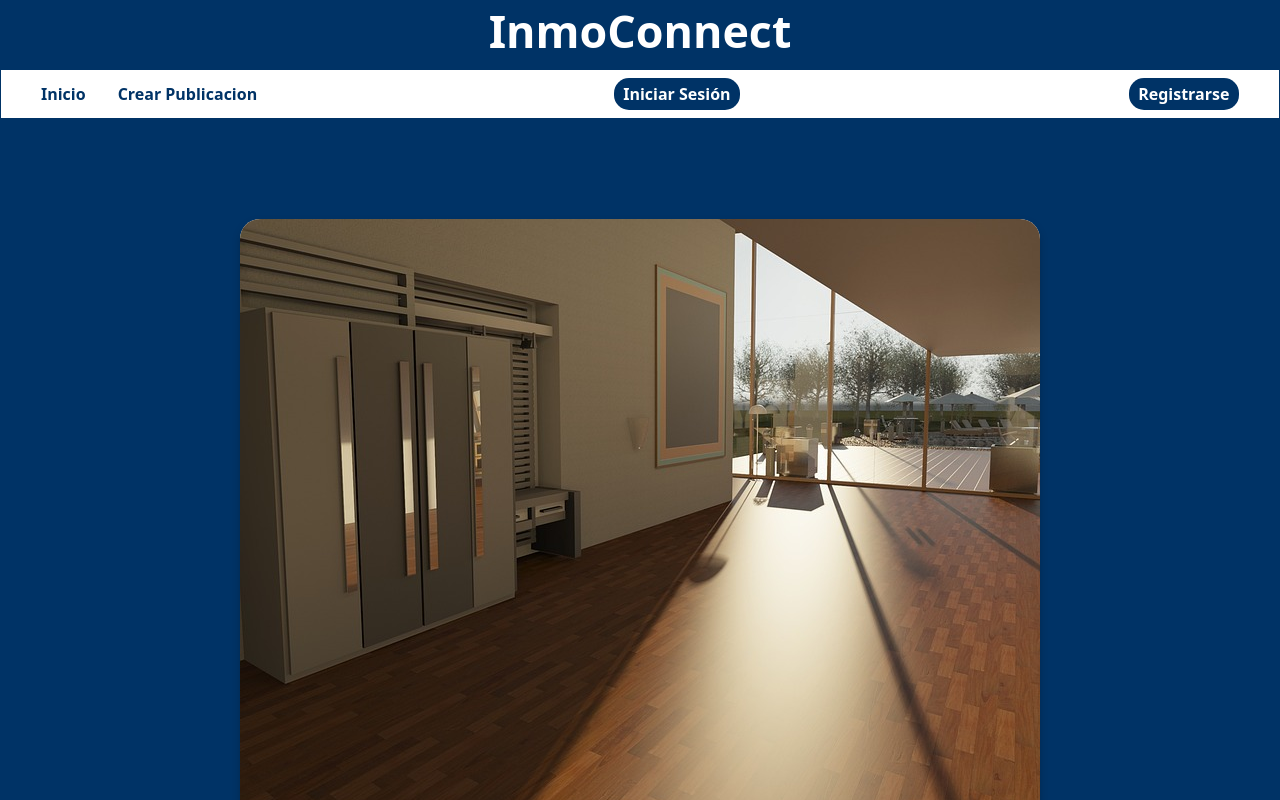
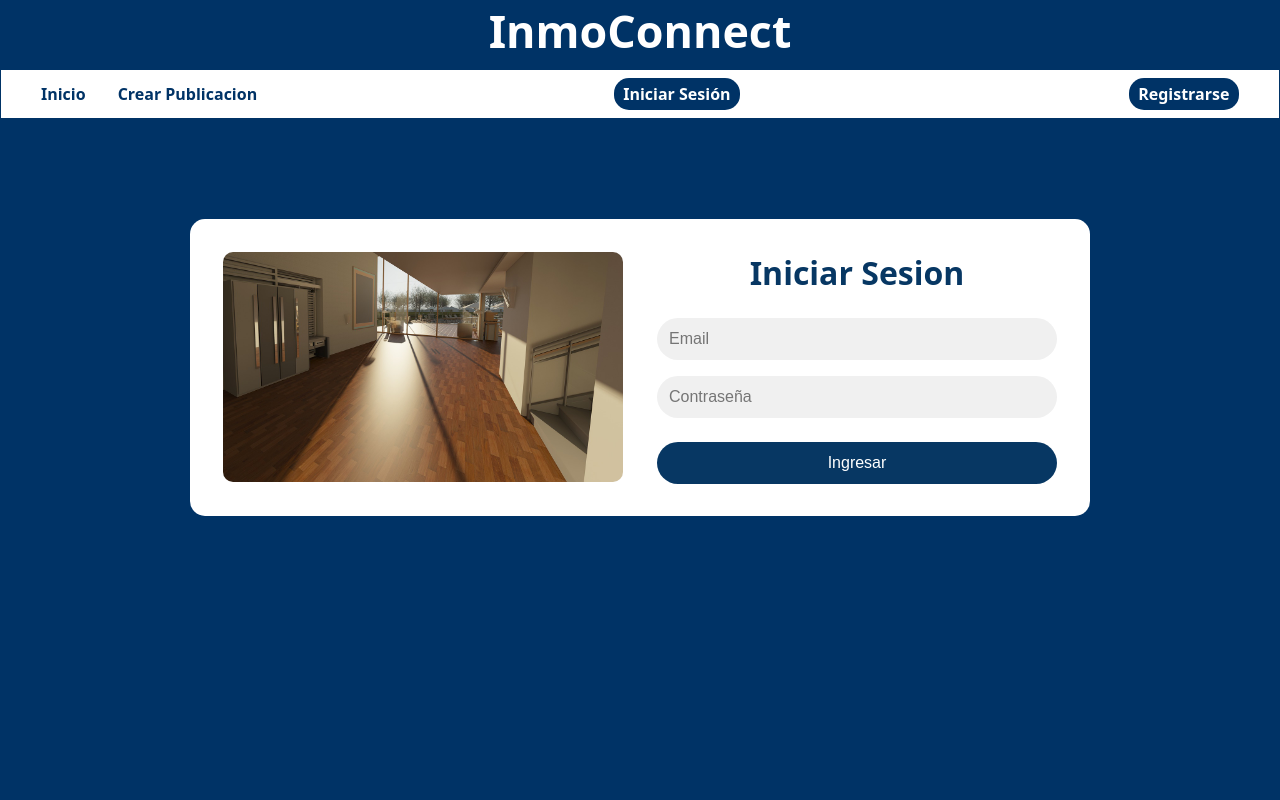
Before and after one commit to DeveloperXPK/InmoConnectX, an Angular app in the folder Frontend/: page /login in a window 1280 px wide. Shown: the top 800 px of the page. Built offline with nearby package versions, Linux system fonts and the light colour scheme.

Commit message:
Fix estilado para formularios

```diff
--- a/Frontend/src/app/components/login/login.component.css
+++ b/Frontend/src/app/components/login/login.component.css
@@ -1,76 +1,76 @@
 .container {
   display: block;
-    width: 800px;
+  background-color: #fff;
+  border-radius: 15px;
+  padding: 2rem;
   margin: 100px auto;
-    max-width: 90%;
-    background-color: #ffffff; /* Blanco */
-    border-radius: 20px;
-    overflow: hidden;
-    box-shadow: 0 4px 8px rgba(0, 0, 0, 0.2);
+  width: 90%;
+  max-width: 900px;
 }
 
-  /* Sección de la imagen */
-  .image-section {
-    flex: 1;
+.content {
+  display: flex;
+  width: 100%;
+  justify-content: space-around;
+  align-items: center;
+  flex-direction: row;
 }
-
-  .image-section img {
+.content img {
+  width: 400px;
+  height: auto;
+  border-radius: 10px;
+  margin-right: 2rem;
+}
+.form-container {
   width: 100%;
-    height: 100%;
-    object-fit: cover;
+  max-width: 400px;
 }
-
-  /* Sección del formulario */
-  .form-section {
-    flex: 1;
-    padding: 40px;
+.form-container h2 {
+  color: #073763;
+  font-size: 2rem;
+  margin-bottom: 1rem;
+  text-align: center;
+}
+/* Formulario */
+.form-group {
   display: flex;
   flex-direction: column;
-    justify-content: center;
-    align-items: center;
+  width: 100%;
 }
-
-  .form-section h2 {
-    color: #0d3b66;
-    font-weight: bold;
-    margin-bottom: 20px;
-  }
-
-  .form-section form {
+.form-group input[type="text"],
+.form-group input[type="email"],
+.form-group input[type="password"] {
   width: 100%;
-    display: flex;
-    flex-direction: column;
-    align-items: center;
-  }
-
-  .form-section input {
-    width: 80%;
   padding: 12px;
-    margin: 10px 0;
+  margin: 0.5rem 0;
+  border-radius: 25px;
   border: none;
-    border-radius: 25px;
+  font-size: 16px;
   background-color: #f0f0f0;
-    font-size: 16px;
   color: #333;
 }
-
-  .form-section input::placeholder {
-    color: #b0b0b0;
+.form-group label {
+  font-size: 0.9rem;
+  color: #555;
+  margin-bottom: 0.5rem;
 }
-
-  .form-section button {
-    width: 80%;
-    padding: 12px;
-    margin-top: 20px;
+.form-group input[type="checkbox"] {
+  margin-right: 0.5rem;
+}
+.form-group .checkbox {
+  display: flex;
+  align-items: center;
+  margin-top: 1rem;
+  font-size: 0.9rem;
+  color: #555;
+}
+.form-group button {
+  background-color: #073763;
+  color: #fff;
+  padding: 0.75rem 2rem;
   border: none;
-    border-radius: 25px;
-    background-color: #0d3b66;
-    color: #ffffff;
-    font-size: 16px;
+  border-radius: 50px; /* Hacer el botón redondeado */
+  font-size: 1rem;
   cursor: pointer;
-    transition: background-color 0.3s ease;
+  margin-top: 1rem;
 }
-
-  .form-section button:hover {
-    background-color: #0b2f54;
-  }
--- a/Frontend/src/app/components/publicacion/publicacion.component.css
+++ b/Frontend/src/app/components/publicacion/publicacion.component.css
@@ -1,42 +1,69 @@
 .container {
-  max-width: 600px;
-  margin: 100px auto 0;
-  padding: 20px;
-  background-color: #f9f9f9;
-  border-radius: 8px;
-  box-shadow: 0 0 10px rgba(0, 0, 0, 0.1);
+  display: block;
+  background-color: #fff;
+  border-radius: 15px;
+  padding: 2rem;
+  margin: 100px auto;
+  width: 90%;
+  max-width: 900px;
 }
 
-h2 {
+.content {
+  display: flex;
+  width: 100%;
+  justify-content: space-around;
+  align-items: center;
+  flex-direction: row;
+}
+.content img {
+  width: 400px;
+  height: auto;
+  border-radius: 10px;
+  margin-right: 2rem;
+}
+.form-container {
+  width: 100%;
+  max-width: 400px;
+}
+.form-container h2 {
+  color: #073763;
+  font-size: 2rem;
+  margin-bottom: 1rem;
   text-align: center;
-  margin-bottom: 20px;
+}
+/* Formulario */
+.form-group {
+  display: flex;
+  flex-direction: column;
+  width: 100%;
+}
+.form-group input[type="text"],
+.form-group input[type="email"] {
+  width: 100%;
+  padding: 12px;
+  margin: 0.5rem 0;
+  border-radius: 25px;
+  border: none;
+  font-size: 16px;
+  background-color: #f0f0f0;
   color: #333;
 }
-
-form {
-  display: flex;
-  flex-direction: column;
+.form-group label {
+  font-size: 0.9rem;
+  color: #555;
+  margin-bottom: 0.5rem;
+}
+.form-group input[type="checkbox"] {
+  margin-right: 0.5rem;
 }
 
-input[type="text"] {
-  margin-bottom: 15px;
-  padding: 10px;
-  border: 1px solid #ccc;
-  border-radius: 4px;
-  font-size: 16px;
+.form-group button {
+  background-color: #073763;
+  color: #fff;
+  padding: 0.75rem 2rem;
+  border: none;
+  border-radius: 50px; /* Hacer el botón redondeado */
+  font-size: 1rem;
+  cursor: pointer;
+  margin-top: 1rem;
 }
-
-button {
-  padding: 10px;
-  background-color: #007bff;
-  color: white;
-  border: none;
-  border-radius: 4px;
-  font-size: 16px;
-  cursor: pointer;
-  transition: background-color 0.3s ease;
-}
-
-button:hover {
-  background-color: #0056b3;
-}
--- a/Frontend/src/app/components/register/register.component.css
+++ b/Frontend/src/app/components/register/register.component.css
@@ -41,12 +41,13 @@
 .form-group input[type="email"],
 .form-group input[type="password"] {
     width: 100%;
-    padding: 0.75rem;
+    padding: 12px;
     margin: 0.5rem 0;
-    border-radius: 5px;
-    border: 1px solid #ddd;
-    font-size: 1rem;
+    border-radius: 25px;
+    border: none;
+    font-size: 16px;
     background-color: #f0f0f0;
+    color: #333;
 }
 .form-group label {
     font-size: 0.9rem;
```
Lines whose indentation alone changed are shown as unchanged.
